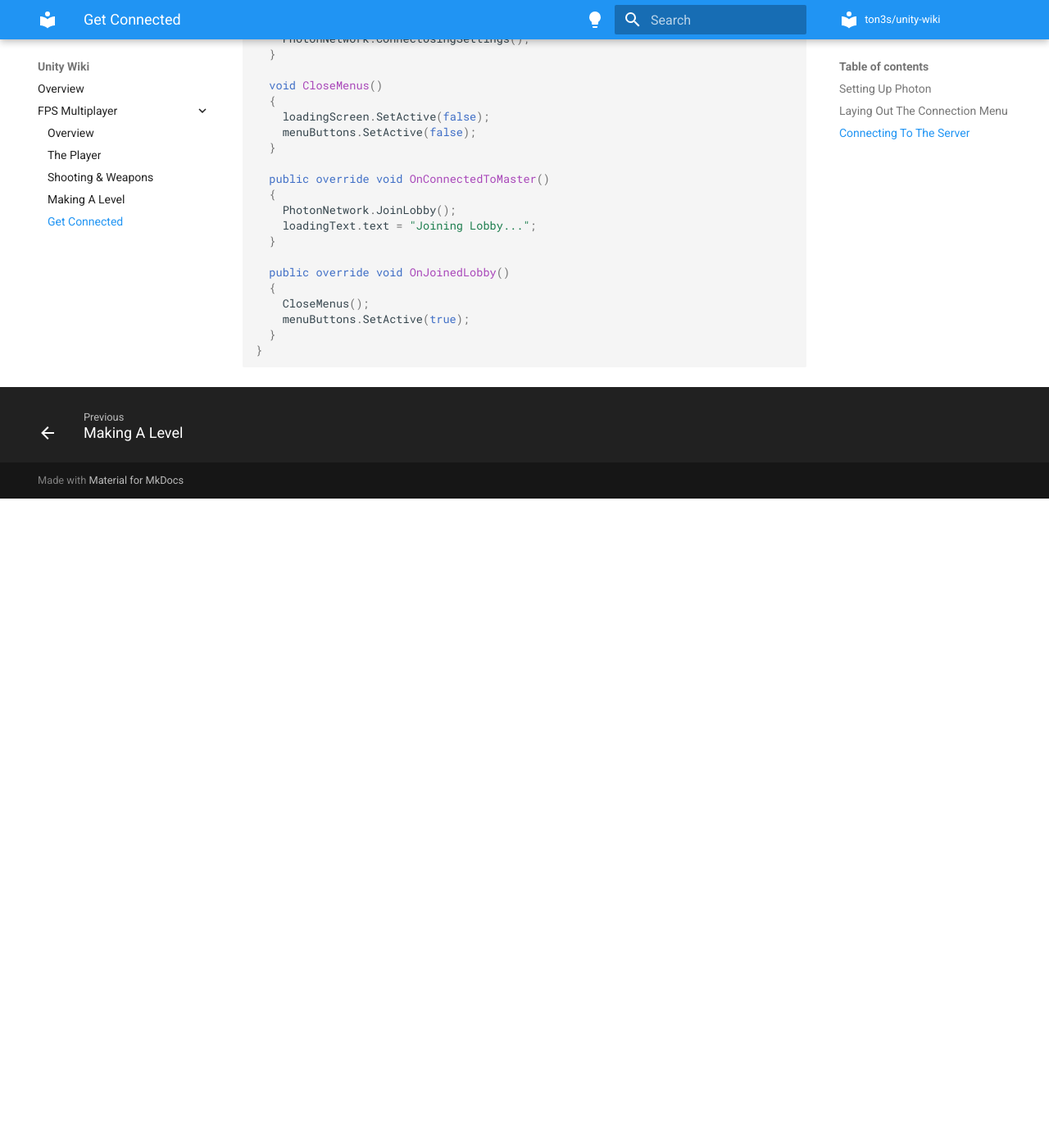
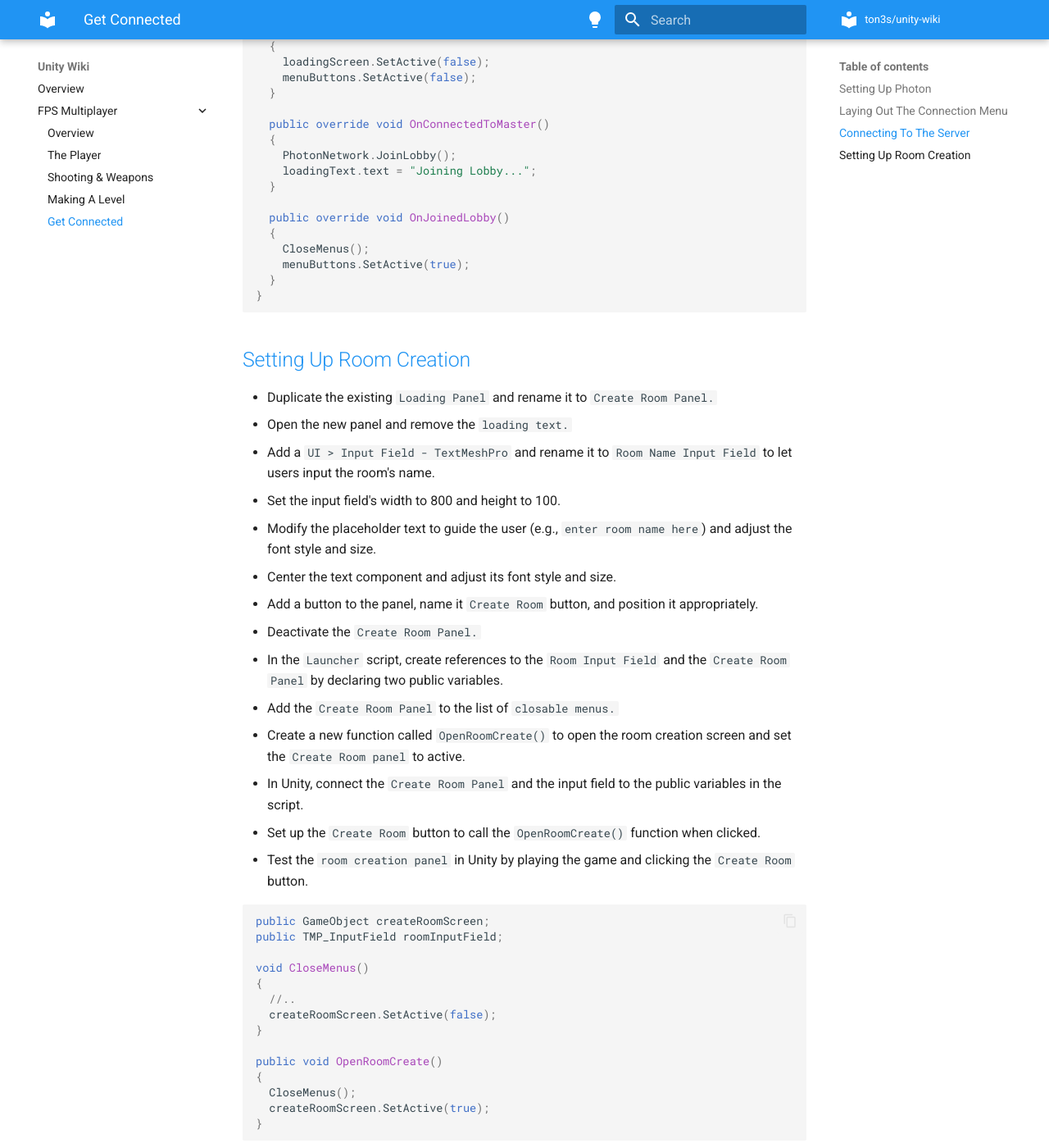
Before and after one commit to ton3s/unity-wiki, an MkDocs documentation site: the page built from docs/fps-multiplayer/get-connected.md, in a window 1280 px wide and 1400 px high, scrolled down 2690 px. Shown: the whole window at 82% size. Built offline with MkDocs 1.6.1 and Material for MkDocs 9.7.7, drawn with Linux system fonts in a browser that asks for light colours; before the commit the page ends 3298 px from its top, so only the background shows below that; some of the changed text lies outside the part shown.

Commit message:
Add video 35

````diff
--- a/docs/fps-multiplayer/get-connected.md
+++ b/docs/fps-multiplayer/get-connected.md
@@ -101,3 +99,39 @@ public class Launcher : MonoBehaviourPunCallbacks
   }
 }
 ```
+
+## [Setting Up Room Creation](https://www.udemy.com/course/unity-online-multiplayer/learn/lecture/25987970#questions)
+
+- Duplicate the existing `Loading Panel` and rename it to `Create Room Panel.`
+- Open the new panel and remove the `loading text.`
+- Add a `UI > Input Field - TextMeshPro` and rename it to `Room Name Input Field` to let users input the room's name.
+- Set the input field's width to 800 and height to 100.
+- Modify the placeholder text to guide the user (e.g., `enter room name here`) and adjust the font style and size.
+- Center the text component and adjust its font style and size.
+- Add a button to the panel, name it `Create Room` button, and position it appropriately.
+- Deactivate the `Create Room Panel.`
+- In the `Launcher` script, create references to the `Room Input Field` and the `Create Room Panel` by declaring two public variables.
+- Add the `Create Room Panel` to the list of `closable menus.`
+- Create a new function called `OpenRoomCreate()` to open the room creation screen and set the `Create Room panel` to active.
+- In Unity, connect the `Create Room Panel` and the input field to the public variables in the script.
+- Set up the `Create Room` button to call the `OpenRoomCreate()` function when clicked.
+- Test the `room creation panel` in Unity by playing the game and clicking the `Create Room` button.
+
+```cs
+public GameObject createRoomScreen;
+public TMP_InputField roomInputField;
+
+void CloseMenus()
+{
+  //..
+  createRoomScreen.SetActive(false);
+}
+
+public void OpenRoomCreate()
+{
+  CloseMenus();
+  createRoomScreen.SetActive(true);
+}
+```
+
+![Create Room](images/create-room.png)
````
Also changed, not shown: other parts of docs/fps-multiplayer/get-connected.md (+0 -2 lines), docs/fps-multiplayer/images/create-room.png (added).
